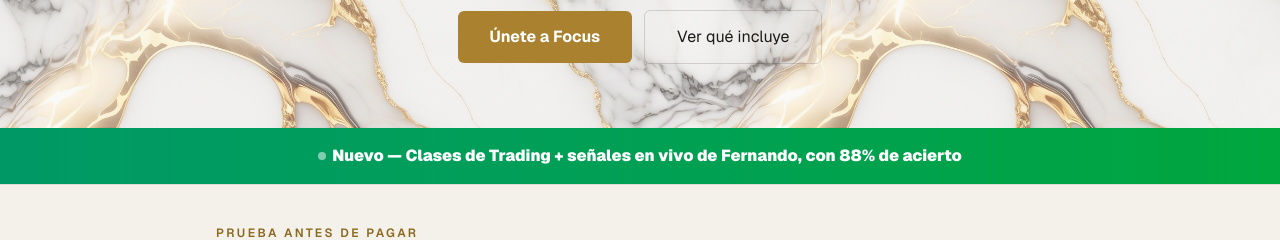
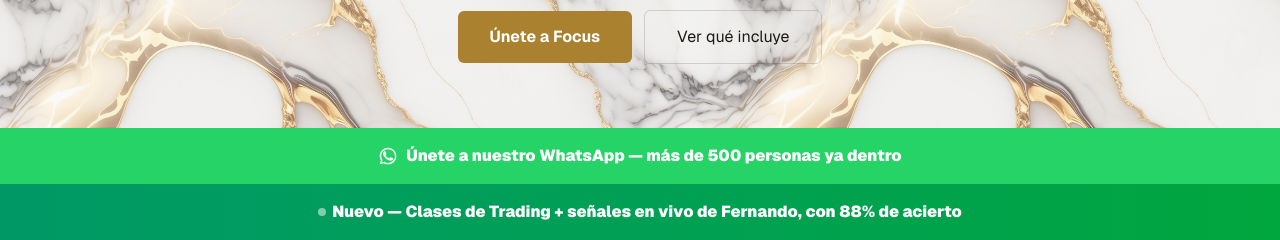
Before and after one commit to airmateai/focus-landing, a Next.js app: page / in a window 1280 px wide. Shown: the part 940-1180 px from the top of the page. Built offline with nearby package versions, Linux system fonts and the light colour scheme; no server answers.

Commit message:
Añadir banner llamativo de WhatsApp (500+ personas) en la landing

```diff
--- a/src/app/LandingClient.tsx
+++ b/src/app/LandingClient.tsx
@@ -216,6 +216,24 @@ export default function LandingClient() {
           </div>
         </div>
       </section>
+
+      {/* whatsapp banner */}
+      <a
+        href="https://chat.whatsapp.com/C3TA0R8fL9S6n6XQoJhqRX?mode=gi_t"
+        target="_blank"
+        rel="noopener noreferrer"
+        className="block bg-[#25D366] hover:bg-[#20bd5a] transition"
+      >
+        <div className="max-w-4xl mx-auto px-6 py-4 flex flex-col sm:flex-row items-center justify-center gap-2 sm:gap-4 text-center">
+          <span className="inline-flex items-center gap-2 text-white font-black text-sm sm:text-base">
+            <svg viewBox="0 0 24 24" fill="currentColor" className="w-5 h-5 shrink-0">
+              <path d="M17.472 14.382c-.297-.149-1.758-.867-2.03-.967-.273-.099-.472-.148-.671.15-.198.297-.767.966-.94 1.164-.173.199-.347.223-.644.075-.297-.15-1.255-.463-2.39-1.475-.883-.788-1.48-1.761-1.653-2.059-.173-.297-.018-.458.13-.606.134-.133.298-.347.446-.52.149-.174.198-.298.298-.497.099-.198.05-.371-.025-.52-.075-.149-.672-1.62-.921-2.22-.242-.583-.487-.504-.671-.513-.173-.008-.372-.01-.571-.01-.198 0-.52.074-.792.372-.272.297-1.04 1.016-1.04 2.479 0 1.462 1.065 2.875 1.213 3.074.149.198 2.096 3.2 5.077 4.487.709.306 1.262.489 1.694.625.712.227 1.36.195 1.871.118.571-.085 1.758-.719 2.006-1.413.248-.694.248-1.289.173-1.413-.074-.124-.272-.198-.57-.347z" />
+              <path d="M12.004 2C6.486 2 2 6.486 2 12.004c0 1.86.505 3.679 1.464 5.267L2 22l4.867-1.44a9.96 9.96 0 0 0 5.137 1.437h.004c5.518 0 10.004-4.486 10.004-10.004C22 6.486 17.522 2 12.004 2zm0 18.264h-.003a8.24 8.24 0 0 1-4.2-1.15l-.3-.179-3.12.923.933-3.043-.196-.312a8.234 8.234 0 0 1-1.264-4.4c0-4.554 3.706-8.26 8.263-8.26 2.207 0 4.281.86 5.84 2.42a8.204 8.204 0 0 1 2.417 5.842c0 4.554-3.706 8.26-8.264 8.26z" />
+            </svg>
+            {t.whatsappBanner}
+          </span>
+        </div>
+      </a>
 
       {/* trading banner */}
       <a
--- a/src/lib/i18n.ts
+++ b/src/lib/i18n.ts
@@ -5,6 +5,7 @@ export const dict = {
     nav: { pillars: "Módulos", pricing: "Precio", login: "Entrar", join: "Únete ahora" },
     urgency: "El precio sube pronto. Asegura tu plaza al precio actual.",
     tradingBanner: "Nuevo — Clases de Trading + señales en vivo de Fernando, con 88% de acierto",
+    whatsappBanner: "Únete a nuestro WhatsApp — más de 500 personas ya dentro",
     freeClass: {
       kicker: "Prueba antes de pagar",
       title: "Clase gratuita de Dropshipping",
@@ -239,6 +240,7 @@ export const dict = {
     nav: { pillars: "Modules", pricing: "Pricing", login: "Log in", join: "Join now" },
     urgency: "Price is going up soon. Lock in today's price.",
     tradingBanner: "New — Trading classes + live signals from Fernando, 88% win rate",
+    whatsappBanner: "Join our WhatsApp — 500+ people already in",
     freeClass: {
       kicker: "Try before you pay",
       title: "Free Dropshipping class",
```
